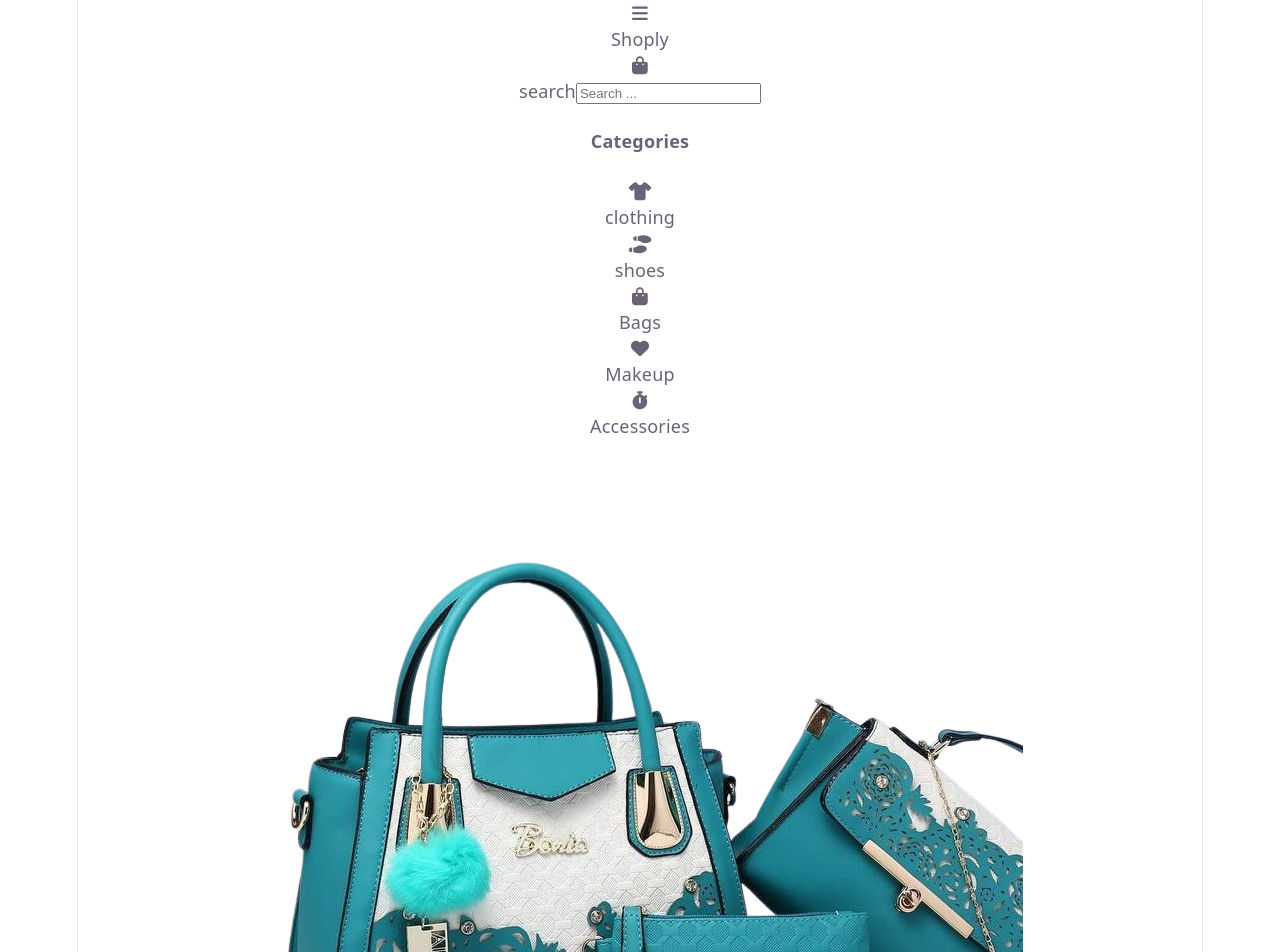
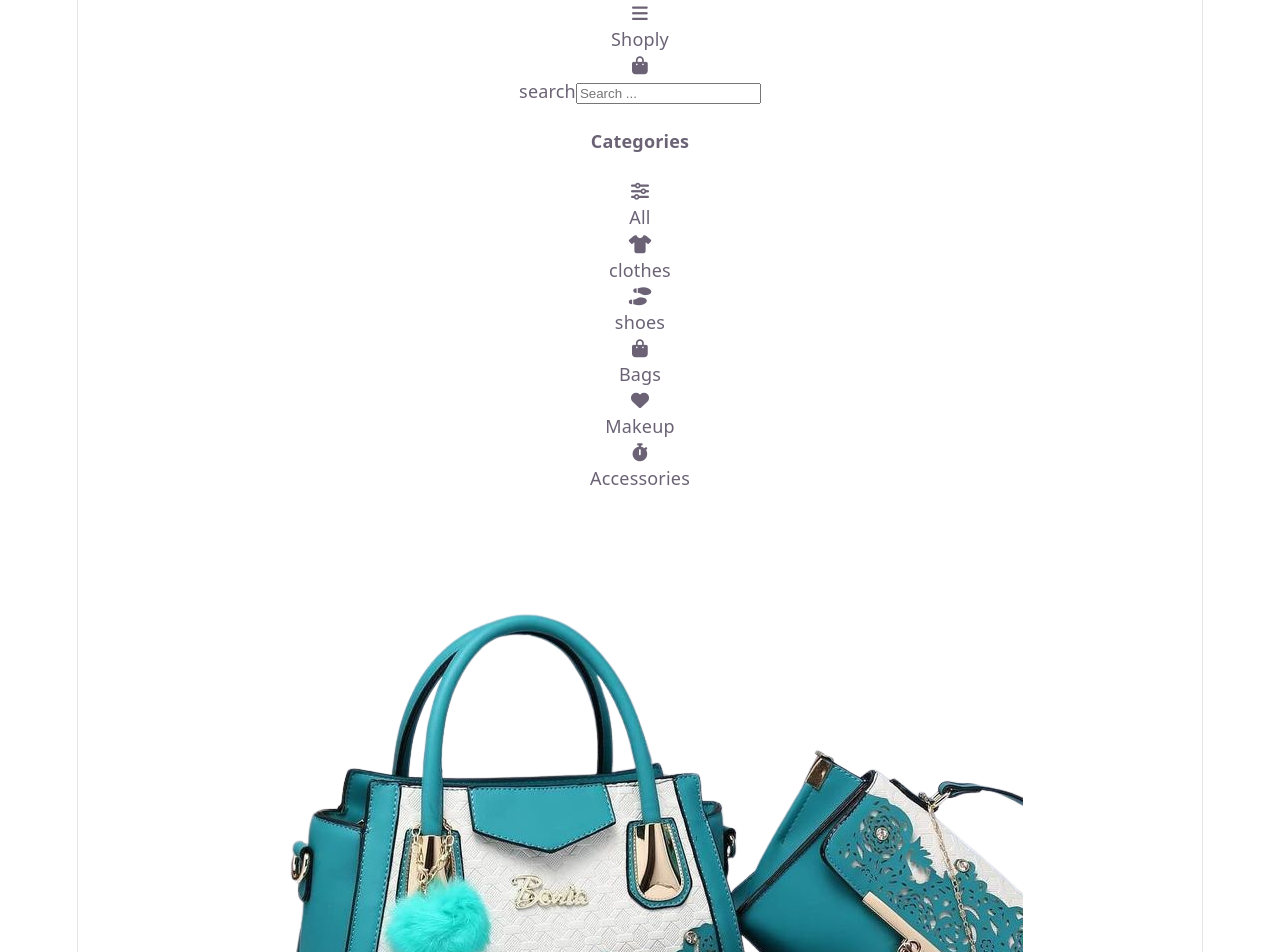
Before and after one commit to imani-tech/simpleshopping-app, a React (Vite) app: page / in a window 1280 px wide. Shown: the top 952 px of the page. Built offline with nearby package versions, Linux system fonts and the light colour scheme.

Commit message:
filter based on category

```diff
--- a/src/App.jsx
+++ b/src/App.jsx
@@ -1,21 +1,39 @@
-
+import { useState } from 'react';
 import Header from './components/Header'
 import SearchBar from './components/SearchBar'
 import Categories from './components/Categories'
 import products from "./data/products";
 import ProductCard from './components/ProductCard';
 
+
 function App() {
+const [selectedCategory, setSelectedCategory] = useState("")
+const [userSearch, setUserSearch]= useState("")
+let popular = products.slice(0, 5)
+
+const filteredProducts = selectedCategory === "" ? popular : products.filter((categoryProducts) => {
+  return categoryProducts.category === selectedCategory
+});
+
+const handleSelectedCategorie = (category) => {
+  setSelectedCategory(category)
+}
+
 
   return (
   <>
     <Header />
     < SearchBar />
-    <Categories />
-    <div>{products.map((product) => {
+    <Categories onClick={handleSelectedCategorie} />
+    <div>{
+
+    filteredProducts.map((product) => {
+
      return <ProductCard  productObj= {product} key={product.id}/>
-    })}
+    })
+    }
     </div>
+
   </>)
 
 }
--- a/src/components/Categories.jsx
+++ b/src/components/Categories.jsx
@@ -1,28 +1,33 @@
-export default function Categories(){
+export default function Categories({onClick}){
     return (
         <>
         <h4>Categories</h4>
      <section className="categories">
         <div className="items">
+            <i className="fa-solid fa-sliders"></i>
+            <p onClick={() => onClick("")}>All</p>
+        </div>
+
+        <div className="items">
             <i className="fa-solid fa-shirt"></i>
-            <p>clothing</p>
+            <p onClick={() => onClick("clothes")}>clothes</p>
         </div>
         <div className="items">
             <i className="fa-solid fa-shoe-prints"></i>
-            <p>shoes</p>
+            <p onClick={() => onClick("shoes")}>shoes</p>
         </div>
         <div className="items">
             <i className="fa-solid fa-bag-shopping"></i>
-            <p>Bags</p>
+            <p onClick={() => onClick("bags")}>Bags</p>
         </div>
         <div className="items">
             <i className="fa-solid fa-heart"></i>
-            <p>Makeup</p>
+            <p onClick={() => onClick("makeup-Products")}>Makeup</p>
         </div>
 
         <div className="items">
             <i className="fa-solid fa-stopwatch"></i>
-            <p>Accessories</p>
+            <p onClick={() => onClick("accessories")}>Accessories</p>
         </div>
     </section>
     </>
--- a/src/data/products.js
+++ b/src/data/products.js
@@ -382,5 +382,5 @@ const products = [
     },
 
 ]
-console.log(products)
+
 export default products
```
